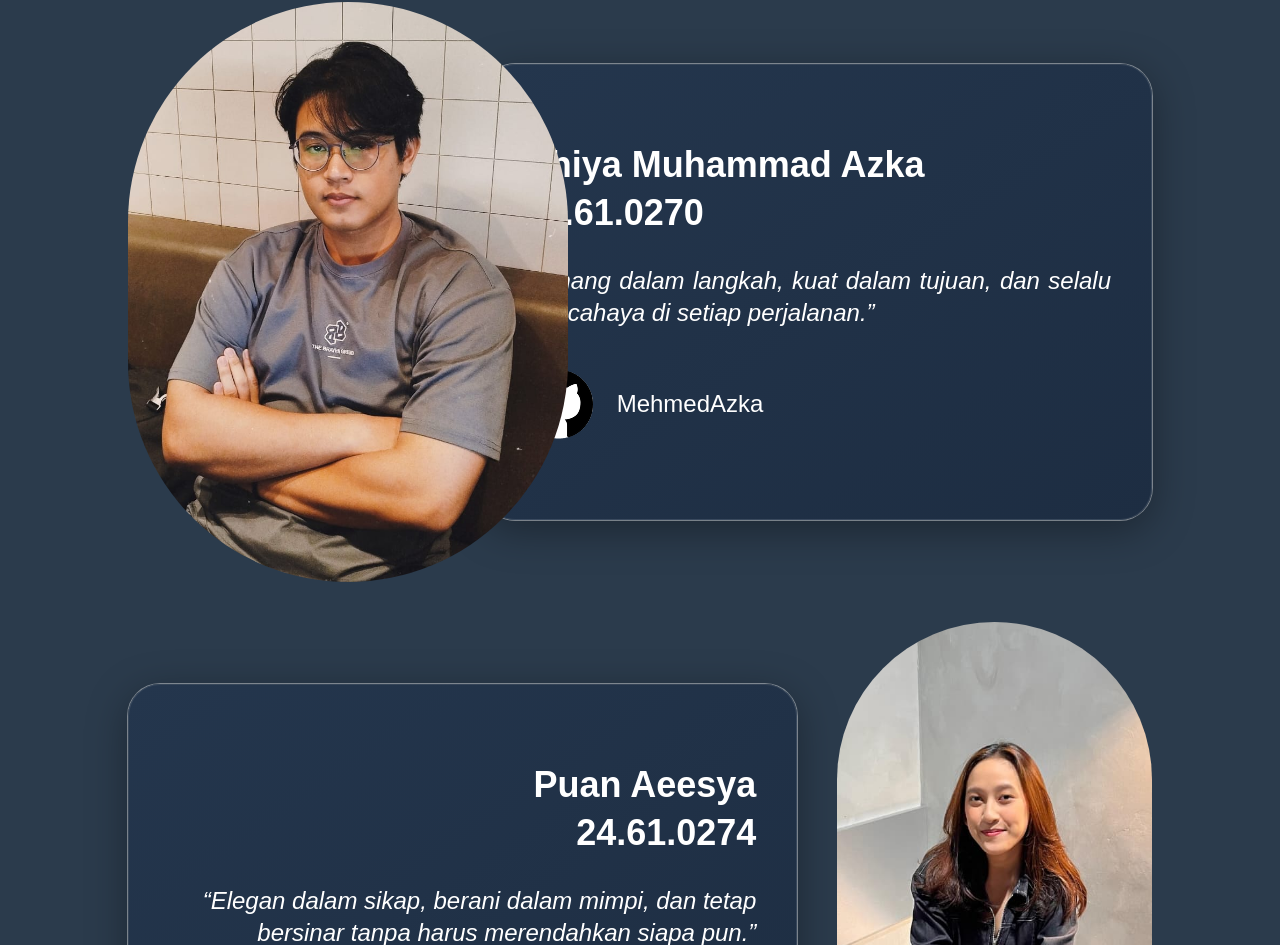
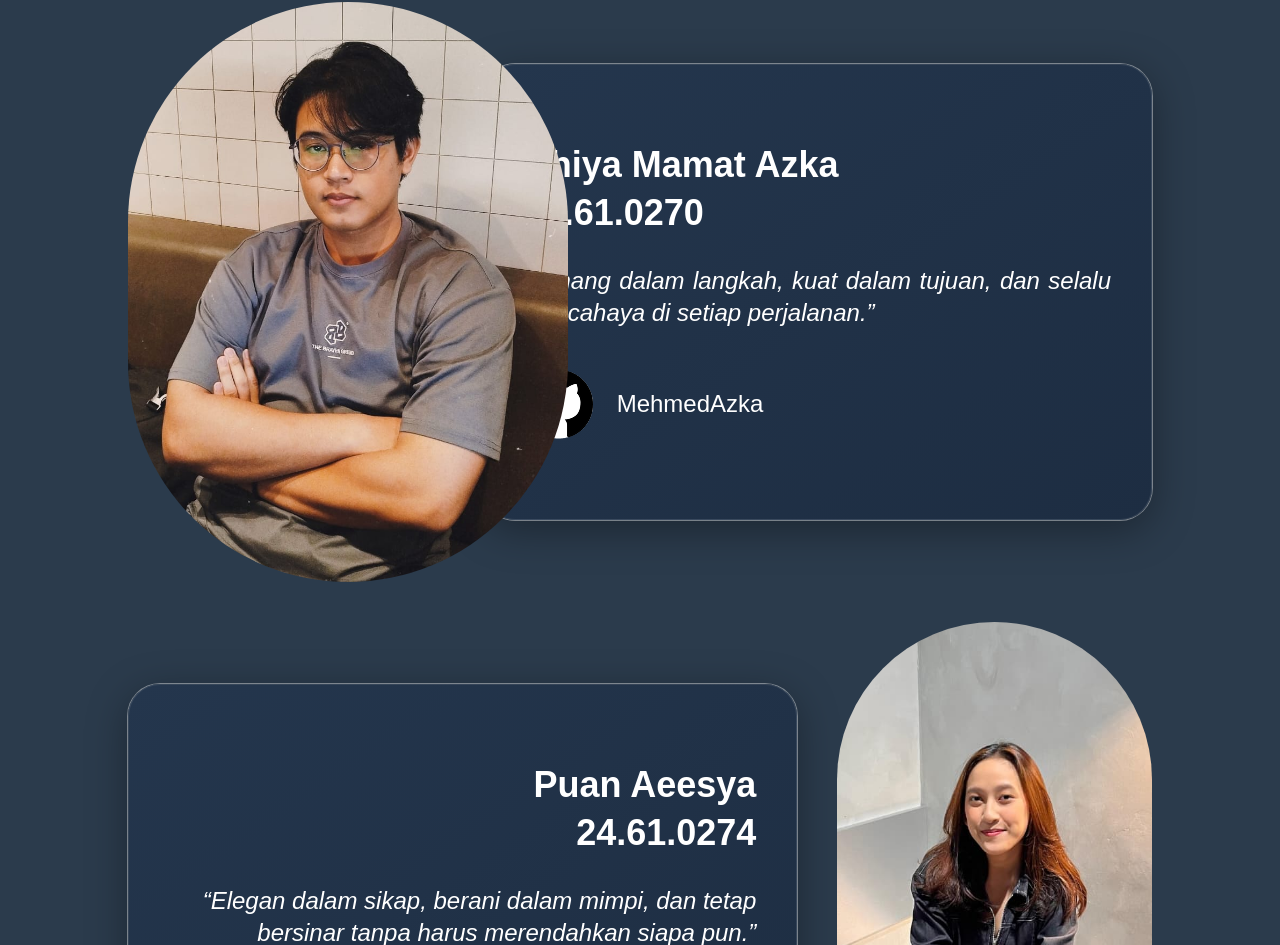
Before and after one commit to Vantage-EO-Project-AMIKOM/Vantage_EO, a Vue app: page /profile in a window 1280 px wide. Shown: the part 1398-2343 px from the top of the page. Built offline with nearby package versions, Linux system fonts and the light colour scheme.

Commit message:
ganti nama

```diff
--- a/package.json
+++ b/package.json
@@ -14,6 +14,7 @@
   },
   "dependencies": {
     "@tailwindcss/vite": "^4.2.4",
+    "axios": "^1.17.0",
     "pinia": "^3.0.4",
     "tailwindcss": "^4.2.4",
     "vue": "^3.5.32",
--- a/src/views/ProfileView.vue
+++ b/src/views/ProfileView.vue
@@ -86,7 +86,7 @@ onUnmounted(() => {
           <div
             class="w-full h-auto col-span-2 border border-white/10 bg-linear-to-br from-[#24364d] to-[#1d2d42] shadow-[0_10px_40px_rgba(0,0,0,0.35)] overflow-hidden p-10 inset-0 rounded-4xl ring-1 ring-white/40 py-20 self-center">
             <h2 class="text-4xl capitalize font-semibold mb-2 text-left text-white">
-              Dhiya Muhammad Azka
+              Dhiya mamat Azka
             </h2>
             <h2 class="text-4xl capitalize font-semibold mb-8 text-left text-white">24.61.0270</h2>
             <p class="text-2xl italic text-white mb-10 text-justify">
```
Also changed, not shown: 1 other file (tests, documents, lock files or other folders).
